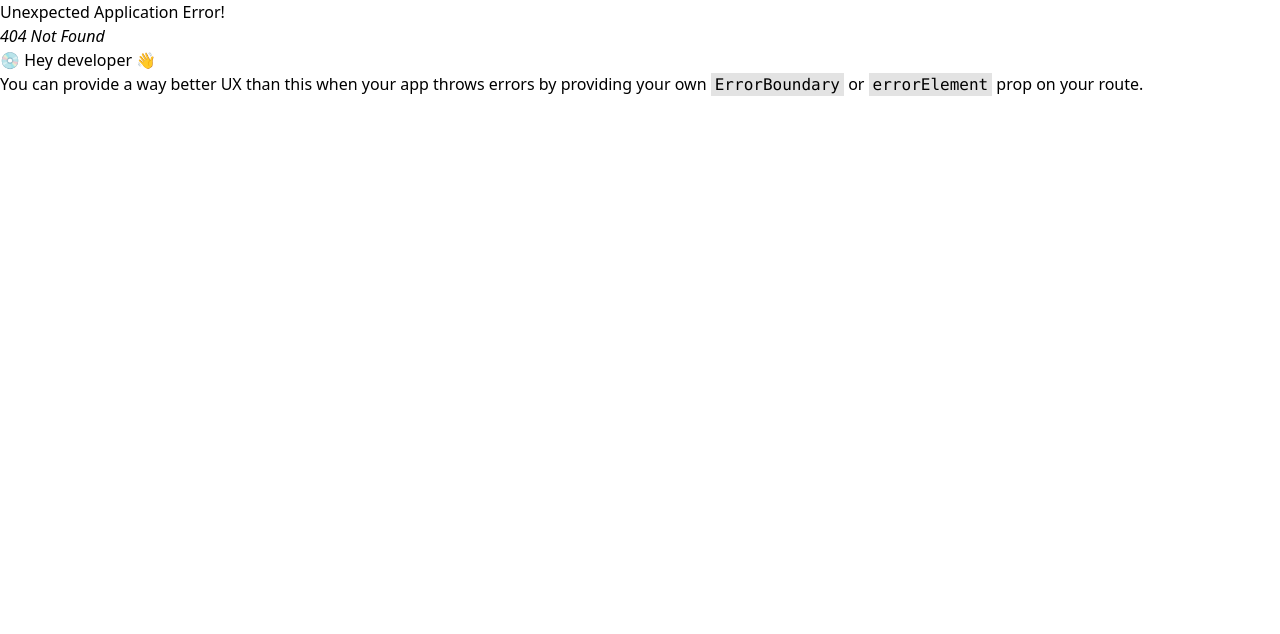
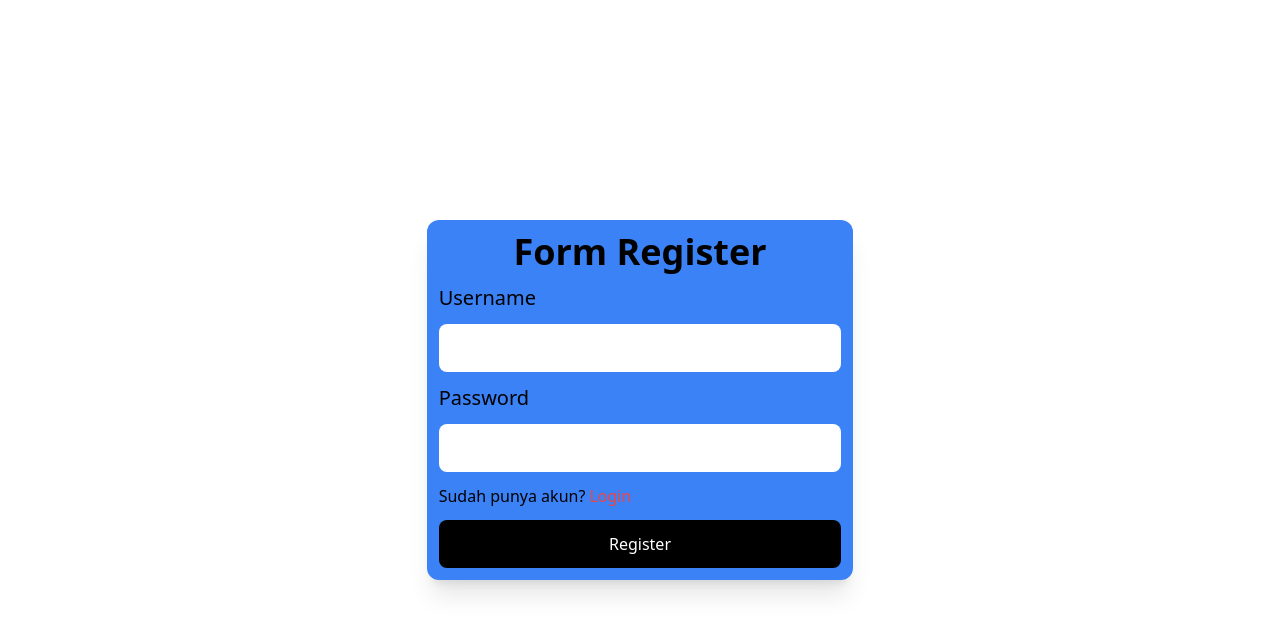
Before and after one commit to gilangherdiansyah80/EJPEACE-FULLSTUCK, a React (Vite) app in the folder front-end/: page /register in a window 1280 px wide. Before the commit this address had no page. Shown: the top 634 px of the page. Built offline with nearby package versions, Linux system fonts and the light colour scheme.

Commit message:
menambahkan page login dan register

```diff
--- a/front-end/src/component/Elements/DynamicDateHeader.jsx
+++ /dev/null
@@ -1,15 +0,0 @@
-const DynamicDateHeader = () => {
-  const today = new Date();
-  const options = { weekday: 'long', year: 'numeric', month: 'numeric', day: 'numeric' };
-  const formattedDate = today.toLocaleDateString('id-ID', options);
-
-  const [dayName, dateString] = formattedDate.split(', ');
-
-  return (
-    <h2 className="lg:text-3xl font-semibold">
-      {`${dayName}, ${dateString}`}
-    </h2>
-  );
-};
-
-export default DynamicDateHeader;
--- a/front-end/src/component/Layouts/AuthLayout.jsx
+++ b/front-end/src/component/Layouts/AuthLayout.jsx
@@ -1,7 +1,8 @@
 import { useState } from "react";
+import { Link } from "react-router-dom";
 
 // eslint-disable-next-line react/prop-types
-const AuthLayout = ({ children, bg, menu1, menu2, menu3, bgColor, style1, style2, button1, button2, hover }) => {
+const AuthLayout = ({ children, bg, menu1, menu2, menu3, bgColor, style1, style2, button1, button2, hover}) => {
   const [open, setOpen] = useState(false);
 
   const handerOpen = () => setOpen(!open);
@@ -59,8 +60,12 @@ const AuthLayout = ({ children, bg, menu1, menu2, menu3, bgColor, style1, style2
                   <li onClick={handerOpen} className={`${hover}`}>{menu3}</li>
                 </a>
                 <div className="flex gap-x-2">
-                  <button className={style1}>{button1}</button>
-                  <button className={style2}>{button2}</button>
+                  <Link to='/loginsection'>
+                    <button className={style1}>{button1}</button>
+                  </Link>
+                  <Link to='/register'>
+                    <button className={style2}>{button2}</button>
+                  </Link>
               </div>
               </ul>
             </nav>
--- a/front-end/src/pages/academy.jsx
+++ b/front-end/src/pages/academy.jsx
@@ -9,7 +9,7 @@ import BackToMain from "../component/Elements/BackToMain"
 
 const Academy = () => {
     return (
-        <AuthLayout bg={'bg-[#FBA9DB]'} hover={'hover:text-[#DE4FC1]'} bgColor={'bg-[#3FD6EB]'} menu1={'About'} menu2={'Contact'} menu3={'Unit Bisnis'} button1={'Masuk'} button2={'Daftar'} style1={'p-3 bg-[#DE4FC1] rounded-xl hover:bg-white hover:text-black'} style2={'p-3 bg-white text-black rounded-xl hover:bg-[#DE4FC1] hover:text-white'}>
+        <AuthLayout bg={'bg-[#FBA9DB]'} hover={'hover:text-[#DE4FC1]'} bgColor={'bg-[#3FD6EB]'} menu1={'About'} menu2={'Contact'} menu3={'Unit Bisnis'} button1={'Masuk'} button2={'Daftar'} style1={'p-3 bg-[#DE4FC1] rounded-xl hover:bg-white hover:text-black'} style2={'p-3 bg-white text-black rounded-xl hover:bg-[#DE4FC1] hover:text-white'} link1={'/login'} link2={'/login'}>
             <main className="w-full p-3 lg:p-20 flex flex-col gap-10 md:gap-20 mt-32" id="home">
                 <HeroAcademySection />
                 <ProgramHighlight />
--- /dev/null
+++ b/front-end/src/pages/login.jsx
@@ -0,0 +1,76 @@
+import { useEffect, useState } from "react";
+import { Link } from "react-router-dom";
+
+const LoginSection = () => {
+    const [dataUsers, setDataUsers] = useState([])
+    const [dataLogin, setDataLogin] = useState({
+        username: '',
+        password: ''
+    })
+
+    const endPoint = 'http://localhost:3000/api/users'
+
+    const fetchData = async () => {
+        const response = await fetch(endPoint);
+        const data = await response.json();
+        setDataUsers(data.payload.datas);
+        console.log(data.payload.datas)
+    }
+
+    useEffect(() => {
+        fetchData();
+    }, []);
+
+    const handleLogin = (e) => {
+        e.preventDefault()
+
+        const user = dataUsers.find((user) => user.username === dataLogin.username && user.password === dataLogin.password && user.role === "user")
+        const admin = dataUsers.find((user) => user.username === dataLogin.username && user.password === dataLogin.password && user.role === "admin")
+
+        if (user) {
+          alert("Login Berhasil")
+          console.log(dataLogin.username)
+          window.location.href = "/academy"
+        } else if (admin) {
+            alert("Login Berhasil")
+            console.log(dataLogin.username)
+            window.location.href = "/"
+        } else {
+            alert("Login Gagal")
+        }
+    }
+
+    const handleChange = (e) => {
+        setDataLogin({
+            ...dataLogin,
+            [e.target.id]: e.target.value
+        })
+    }
+
+    return (
+        <div className=" text-black w-full justify-center flex items-center min-h-screen">
+            <div className="bg-blue-500 rounded-xl shadow-xl flex flex-col gap-y-3 w-1/3 p-3">
+                <h1 className="text-center text-4xl font-bold">Form Login</h1>
+                <form action="" onSubmit={handleLogin} className="flex flex-col gap-y-3">
+                <div className="flex flex-col gap-y-3">
+                    <label htmlFor="" className="text-xl">Username</label>
+                    <input type="text" className="p-3 rounded-lg" id="username" value={dataLogin.username} onChange={handleChange} />
+                </div>
+                <div className="flex flex-col gap-y-3">
+                    <label htmlFor="" className="text-xl">Password</label>
+                    <input type="password" className="p-3 rounded-lg" id="password" value={dataLogin.password} onChange={handleChange} />
+                </div>
+                <div className="flex gap-x-1">
+                    <p>Belum punya akun?</p>
+                    <Link to="/register">
+                        <span className="text-red-500">Register</span>
+                    </Link>
+                </div>
+                <button type="submit" className="p-3 bg-black text-white rounded-lg">Login</button>
+                </form>
+            </div>
+        </div>
+    )
+}
+
+export default LoginSection;
--- /dev/null
+++ b/front-end/src/pages/register.jsx
@@ -0,0 +1,84 @@
+import { useState } from "react";
+import { Link } from "react-router-dom";
+
+const Register = () => {
+  const [dataRegister, setDataRegister] = useState({
+    username: "",
+    password: ""
+  });
+
+  const handleRegister = async (e) => {
+    e.preventDefault();
+    try {
+      const response = await fetch('http://localhost:3000/api/v1/create-users', {
+        method: 'POST',
+        headers: {
+          'Content-Type': 'application/json',
+        },
+        body: JSON.stringify({
+          username: dataRegister.username,
+          password: dataRegister.password
+        }),
+      });
+
+      const data = await response.json();
+      if (response.ok) {
+        // Jika registrasi berhasil, arahkan ke halaman login
+        alert("Registrasi Berhasil!");
+        window.location.href = "/loginsection";
+      } else {
+        // Tampilkan pesan error jika registrasi gagal
+        alert(`Registrasi Gagal: ${data.message}`);
+      }
+    } catch (error) {
+      console.error('An error occurred:', error);
+      alert('Terjadi kesalahan saat registrasi.');
+    }
+  };
+
+  const handleChange = (e) => {
+    setDataRegister({
+      ...dataRegister,
+      [e.target.id]: e.target.value
+    });
+  };
+
+  return (
+    <div className="text-black w-full justify-center flex items-center min-h-screen">
+      <div className="bg-blue-500 rounded-xl shadow-xl flex flex-col gap-y-3 w-1/3 p-3">
+        <h1 className="text-center text-4xl font-bold">Form Register</h1>
+        <form action="" onSubmit={handleRegister} className="flex flex-col gap-y-3">
+          <div className="flex flex-col gap-y-3">
+            <label htmlFor="username" className="text-xl">Username</label>
+            <input
+              type="text"
+              className="p-3 rounded-lg"
+              id="username"
+              value={dataRegister.username}
+              onChange={handleChange}
+            />
+          </div>
+          <div className="flex flex-col gap-y-3">
+            <label htmlFor="password" className="text-xl">Password</label>
+            <input
+              type="password"
+              className="p-3 rounded-lg"
+              id="password"
+              value={dataRegister.password}
+              onChange={handleChange}
+            />
+          </div>
+          <div className="flex gap-x-1">
+            <p>Sudah punya akun?</p>
+            <Link to="/loginsection">
+              <span className="text-red-500">Login</span>
+            </Link>
+          </div>
+          <button type="submit" className="p-3 bg-black text-white rounded-lg">Register</button>
+        </form>
+      </div>
+    </div>
+  );
+};
+
+export default Register;
```
Also changed, not shown: front-end/src/main.jsx (+10 -0 lines), 1 other file (tests, documents, lock files or other folders).
